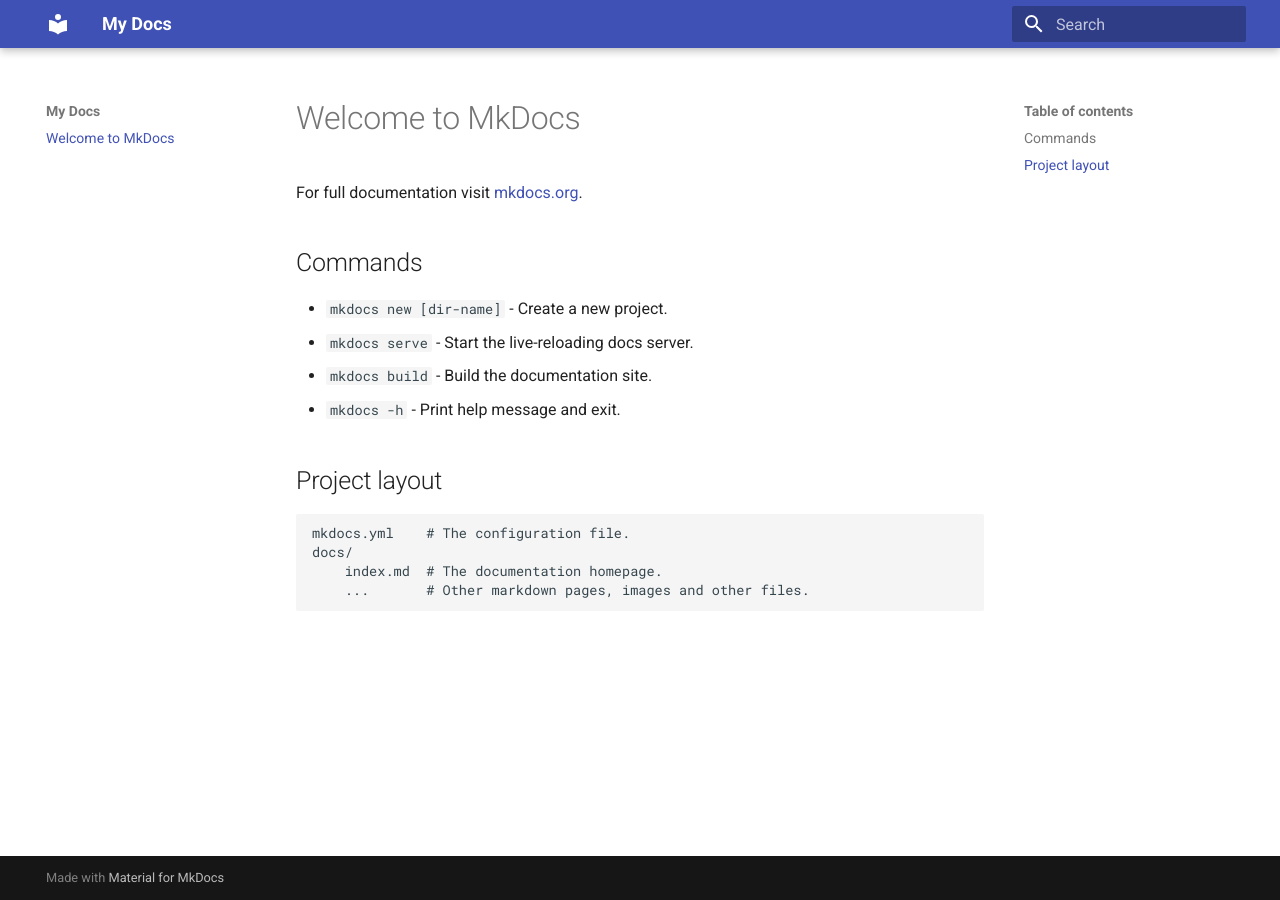
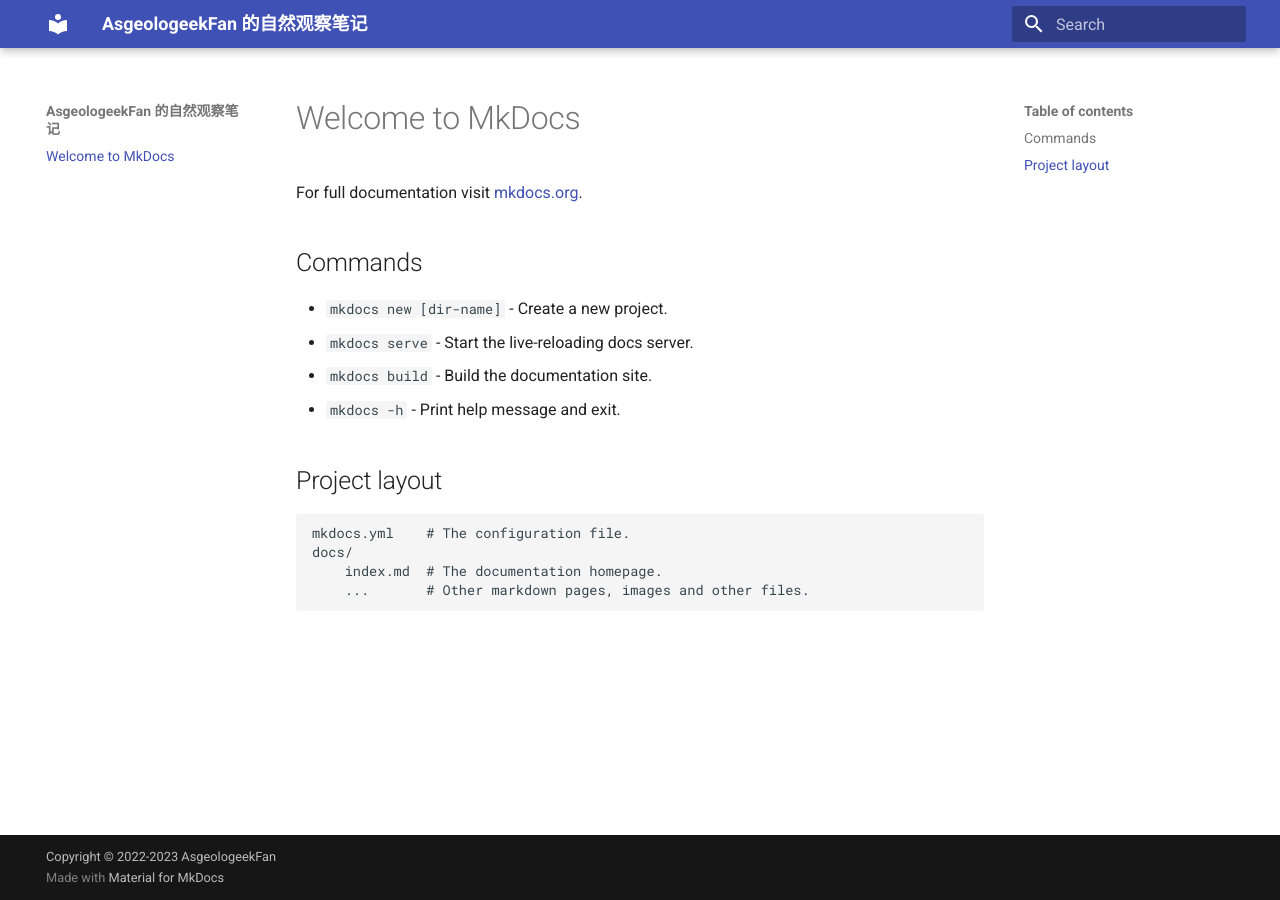
Before and after one commit to AsgeologeekFan/Notebook, an MkDocs documentation site: the page built from docs/index.md, in a window 1280 px wide. Built offline with MkDocs 1.6.1 and Material for MkDocs 9.7.7, drawn with Linux system fonts in a browser that asks for light colours.

Commit message:
Update mkdocs.yml

```diff
--- a/mkdocs.yml
+++ b/mkdocs.yml
@@ -1,3 +1,5 @@
-site_name: My Docs
+site_name: AsgeologeekFan 的自然观察笔记
 theme:
   name: material
+
+copyright: Copyright &copy; 2022-2023 <a href="https://www.asgeologeekfan.top" target="_blank" rel="noopener">AsgeologeekFan</a>
```
